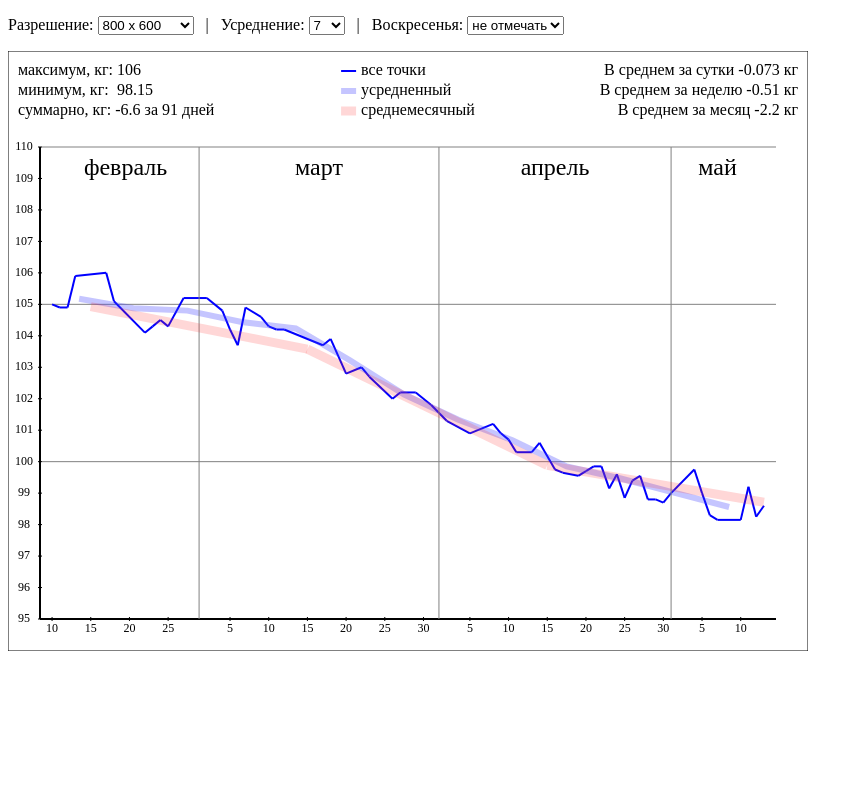
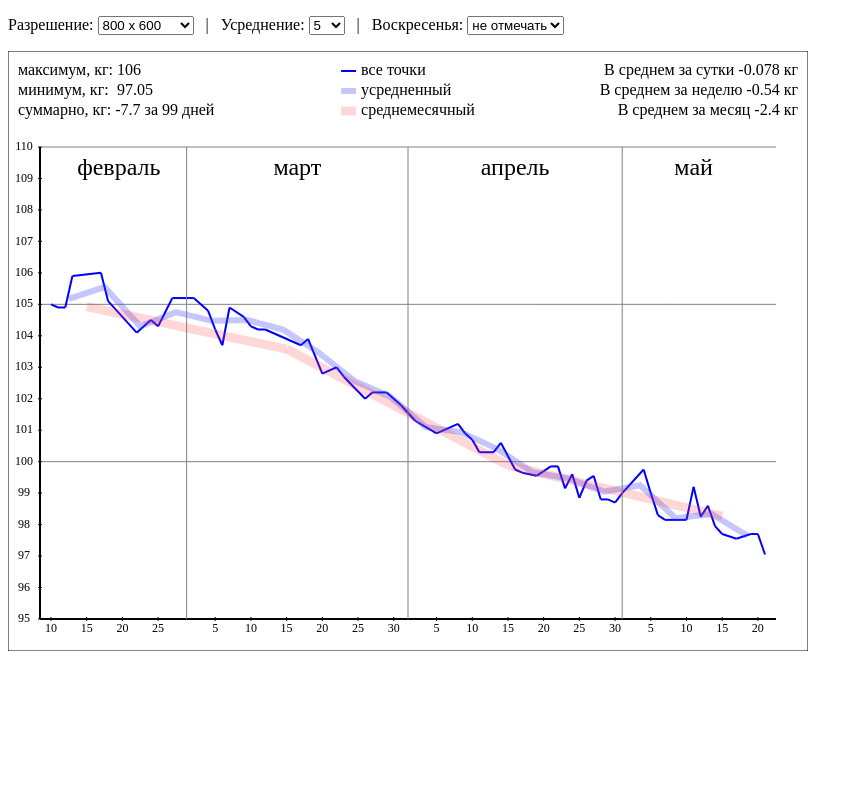
Before and after one commit to EugenePerfect/WeightDraw, a plain HTML site: page weight.html in a window 1280 px wide. Shown: the whole page, without its empty margins (0-863 px from the left). Drawn offline with Linux system fonts and the light colour scheme.

Commit message:
Add config

```diff
--- /dev/null
+++ b/config.js
@@ -0,0 +1,15 @@
+// Ширина и цвет линии "все точки"
+const nDayWidth = 2;
+const sDayStyle = 'blue';
+
+// Ширина и цвет линии "среднемесячная"
+const nMonthWidth = 9;
+const sMonthStyle = 'rgba(255, 55, 55, 0.2)';
+
+// Ширина и цвет линии "усредненная"
+const nWeekWidth = 6;
+const sWeekStyle = 'rgba(65, 65, 255, 0.3)';
+
+// Ширина сетки усреднения по умолчанию.
+// Этой цифрой инициализируется соответствующее поле в интерфейсе.
+const nWeekDays = 5;
--- a/data.js
+++ b/data.js
@@ -58,5 +58,11 @@ var myRawData = [
     "10.05.21",  98.15,
     "11.05.21",  99.2,
     "12.05.21",  98.25,
-    "13.05.21",  98.60
+    "13.05.21",  98.60,
+    "14.05.21",  97.95,
+    "15.05.21",  97.7,
+    "17.05.21",  97.55,
+    "19.05.21",  97.7,
+    "20.05.21",  97.7,
+    "21.05.21",  97.05
 ];
--- a/weight.html
+++ b/weight.html
@@ -38,6 +38,7 @@
 
   <script src='jquery.js'></script>
   <script src='data.js'></script>
+  <script src='config.js'></script>
   <script src='weight.js'></script>
 
   </body>
--- a/weight.js
+++ b/weight.js
@@ -1,17 +1,10 @@
-
-const nDayWidth = 2;
-const sDayStyle = 'blue';
-
-const nMonthWidth = 9;
-const sMonthStyle = 'rgba(255, 55, 55, 0.2)';
-
-const nWeekWidth = 6;
-const sWeekStyle = 'rgba(65, 65, 255, 0.3)';
-var nWeekDays = 7;
-
+// Константы времени. Менять нельзя!
 const hour_len_ms = 60 * 60 * 1000;
 const day_len_ms = 24 * hour_len_ms;
 
+Date.prototype.daysInMonth = function() {
+  return 33 - new Date(this.getFullYear(), this.getMonth(), 33).getDate();
+};
 
 function ZeroFill(n){
   if(n >= 10) return n;
@@ -220,6 +213,7 @@ function Scaler(v, v_min, v_max, scr_min, scr_max){
   return (v - v_min) * (scr_max - scr_min) / (v_max - v_min);
 }
 
+// Рисуем линию, сохраняя и восстанавливая выбранный цвет и ширину в контексте
 function line(ctx, w, x1, y1, x2, y2, s = false){
   var keep = ctx.lineWidth;
   var keeps = ctx.strokeStyle;
@@ -236,10 +230,14 @@ function line(ctx, w, x1, y1, x2, y2, s = false){
   ctx.lineWidth = keep;
 }
 
+// Рисуем горизонтальную линию, сохраняя и восстанавливая
+// выбранный цвет и ширину в контексте
 function hline(ctx, w, x1, x2, y, s){
   line(ctx, w, x1, y, x2, y, s);
 }
 
+// Рисуем верикальную линию, сохраняя и восстанавливая
+// выбранный цвет и ширину в контексте
 function vline(ctx, w, x, y1, y2, s){
   line(ctx, w, x, y1, x, y2, s);
 }
@@ -378,6 +376,9 @@ function DrawSmart(ctx, x1, y1, x2, y2, mesh = nWeekDays, show_weeks = true){
   }
 
   ctx.stroke();
+
+
+  // Рассчитываем точки для месяцев
 
   var aMonthX = new Array();
   var aMonthY = new Array();
@@ -595,6 +596,8 @@ function Update(){
 //  Draw(800, 600, 'regular', 'canvas3');
 }
 
+$("#mesh_selector")[0].value = nWeekDays;
+
 $("#size_selector").bind( "change", function(e) { Update(); });
 $("#mesh_selector").bind( "change", function(e) { Update(); });
 $("#weeksshow_selector").bind( "change", function(e) { Update(); });
```
